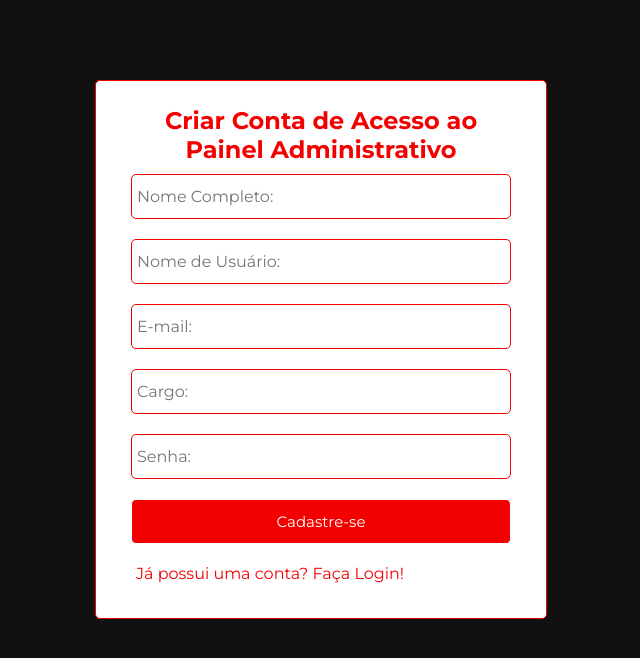
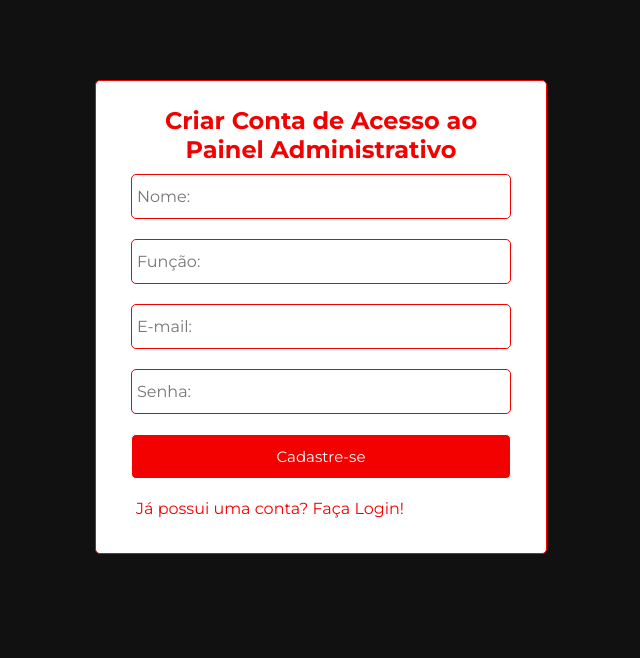
Before and after one commit to iagotrindade/maxiplasticos, a PHP site: template src/views/pages/signup.php in a window 1280 px wide. Shown: the top 658 px of the page, without its empty margins (319-959 px from the left). Run offline with PHP 8.4, Linux system fonts and the light colour scheme; the template is opened without the code that fills it, so the values that code supplies are empty.

Commit message:
Pequena modificação no signup

```diff
--- a/src/views/pages/signup.php
+++ b/src/views/pages/signup.php
@@ -29,10 +29,9 @@
                                    <p><?php echo ($flash)?></p>
                                 </div>
                             <?php endif; ?>
-                            <input type="text" name="name" placeholder="Nome Completo:">
-                            <input type="text" name="surname" placeholder="Nome de Usuário:">
+                            <input type="text" name="name" placeholder="Nome:">
+                            <input type="text" name="function" placeholder="Função:">
                             <input type="text" name="email" placeholder="E-mail:">
-                            <input type="text" name="function" placeholder="Cargo:">
                             <input type="password" name="password" placeholder="Senha:">
 
                             <div class="login-form-buttons">
```
